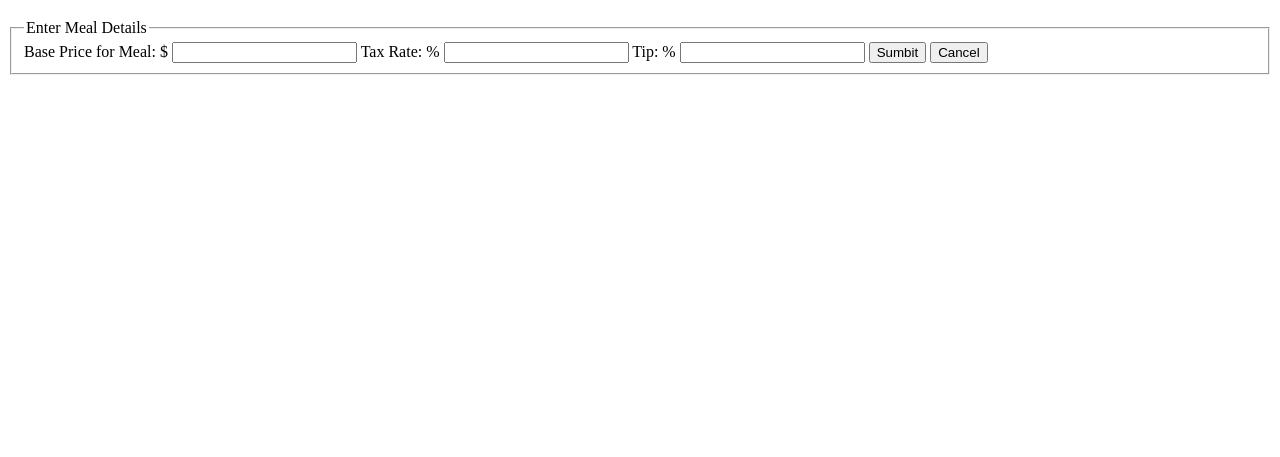
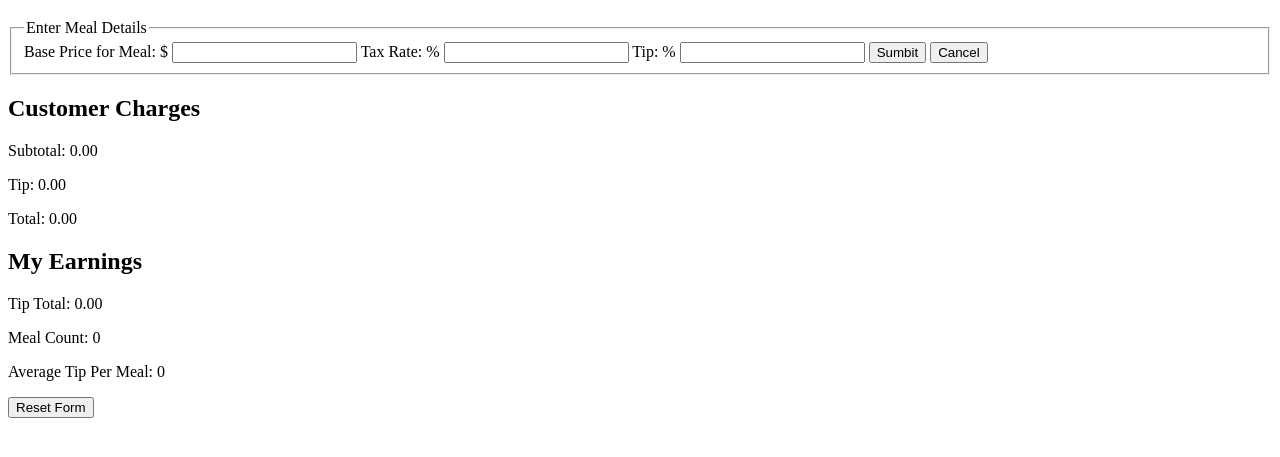
Before and after one commit to thinkful-ei-iguana/Christina_Waitstaff, a website: page index.html in a window 1280 px wide. Shown: the part 61-518 px from the top of the page. Drawn offline with nearby package versions, Linux system fonts and the light colour scheme.

Commit message:
main html DOM rendering

```diff
--- a/index.html
+++ b/index.html
@@ -25,6 +25,25 @@
 
           </form>
         </main>
+        <section>
+          <h2>Customer Charges</h2>
+          <div class='customer-charges'>
+            <p class='subtotal'>Subtotal: 0.00</p>
+            <p class='tip'>Tip: 0.00</p>
+            <p class='total'>Total: 0.00</p>
+          </div>
+        </section>
+        <section>
+          <h2>My Earnings</h2>
+          <div class='earnings-total'>
+            <p class='tip-total'>Tip Total: 0.00</p>
+            <p class='meal-count-total'>Meal Count: 0</p>
+            <p class='average-tip'>Average Tip Per Meal: 0</p>
+          </div>
+        </section>
+        <button class='reset'>Reset Form</button>
+        <script src="https://ajax.googleapis.com/ajax/libs/jquery/3.4.1/jquery.min.js"></script>
+        <script src='index.js'></script>
 
 </body>
 </html>
```
Also changed, not shown: package.json (+5 -2 lines), 1 other file.
